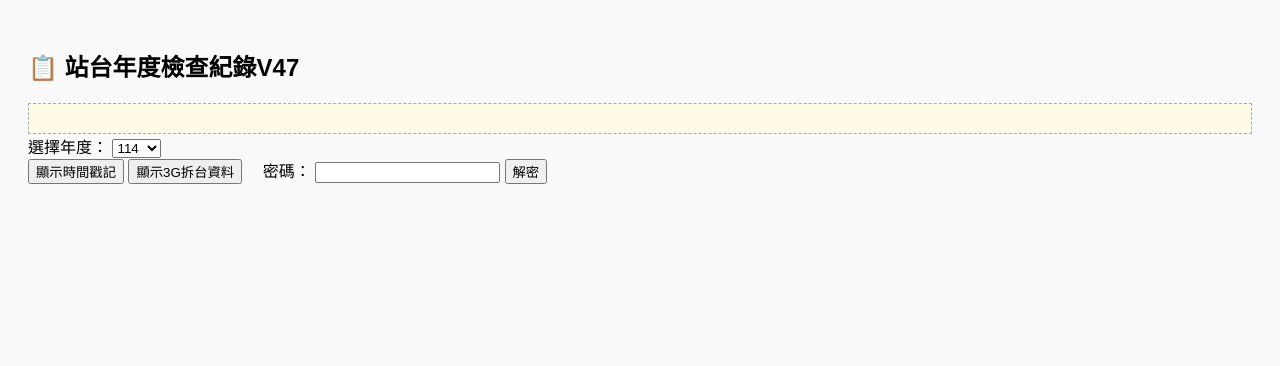
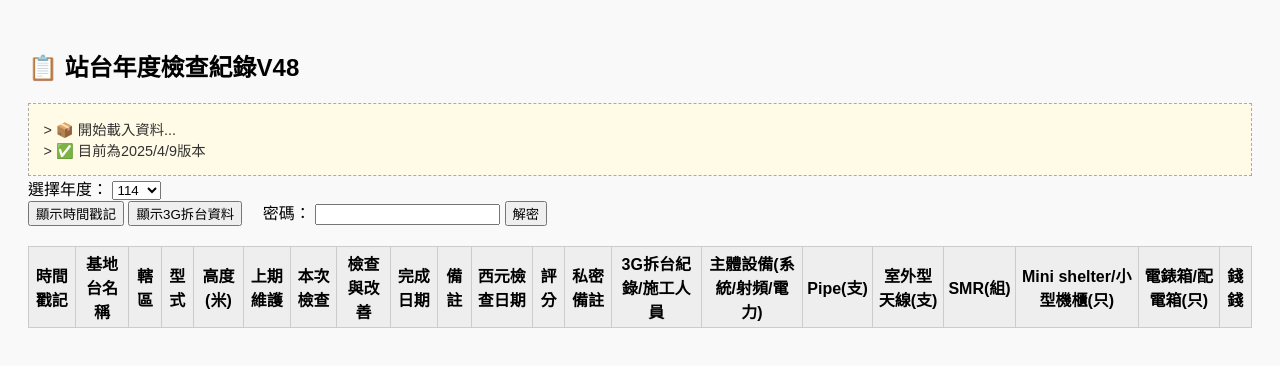
Before and after one commit to svcopcc/cht, a plain HTML site: page 站台檢查表.html in a window 1280 px wide. Drawn offline with nearby package versions, Linux system fonts and the light colour scheme; no server answers.

Commit message:
Update 站台檢查表.html

```diff
--- a/站台檢查表.html
+++ b/站台檢查表.html
@@ -15,7 +15,7 @@
   </style>
 </head>
 <body>
-<h2>📋 站台年度檢查紀錄V47</h2>
+<h2>📋 站台年度檢查紀錄V48</h2>
 
 <!-- 載入黃色區 -->
 <div id="debug" style="background: #fffbe6; color: #333; padding: 1em; margin-top: 1em; border: 1px dashed #aaa; font-size: 0.9em; white-space: pre-wrap;"></div>
@@ -116,7 +116,7 @@
   th.classList.add('sticky');
   if (h === '時間戳記') th.classList.add('tsCol');
 
-  if (hiddenCols.includes(h)) th.style.display = 'none'; // ✅ 預設隱藏標題
+  //if (hiddenCols.includes(h)) th.style.display = 'none'; // ✅ 預設隱藏標題
 
   headerRow.appendChild(th);
 });
```
